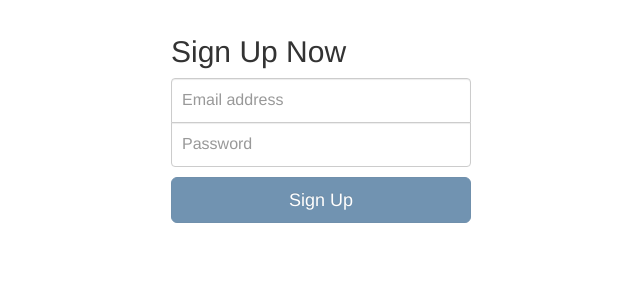
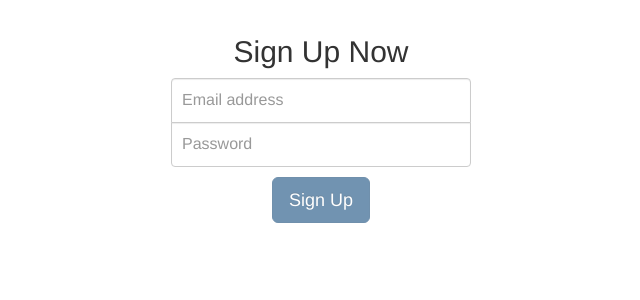
Before and after one commit to jmseppala/IT-alan-tiimiosaaja-harjoitukset, an Angular app in the folder angular/mean-angular5/: page /signup in a window 1280 px wide. Shown: the top 300 px of the page, without its empty margins (319-959 px from the left). Built offline with nearby package versions, Linux system fonts and the light colour scheme.

Commit message:
text-center

```diff
--- a/angular/mean-angular5/src/app/signup/signup.component.html
+++ b/angular/mean-angular5/src/app/signup/signup.component.html
@@ -4,11 +4,14 @@
           <button type="button" class="close" data-dismiss="alert" aria-label="Close"><span aria-hidden="true">&times;</span></button>
           {{message}}
         </div>
-        <h2 class="form-signin-heading">Sign Up Now</h2>
+        <h2 class="form-signin-heading text-center">Sign Up Now</h2>
         <label for="inputEmail" class="sr-only">Email address</label>
         <input type="email" class="form-control" placeholder="Email address" [(ngModel)]="signupData.username" name="username" required/>
         <label for="inputPassword" class="sr-only">Password</label>
         <input type="password" class="form-control" placeholder="Password" [(ngModel)]="signupData.password" name="password" required/>
-        <button class="btn btn-lg btn-primary btn-block" type="submit" [disabled]="!signupForm.form.valid">Sign Up</button>
-    </form>
+        <!-- <button class="btn btn-lg btn-primary btn-block" type="submit" [disabled]="!signupForm.form.valid">Sign Up</button> -->
+		<div class="col-md-12 text-center">
+		<button class="btn btn-lg btn-primary" type="submit" [disabled]="!signupForm.form.valid">Sign Up</button>
+		</div>
+	</form>
 </div>
```
